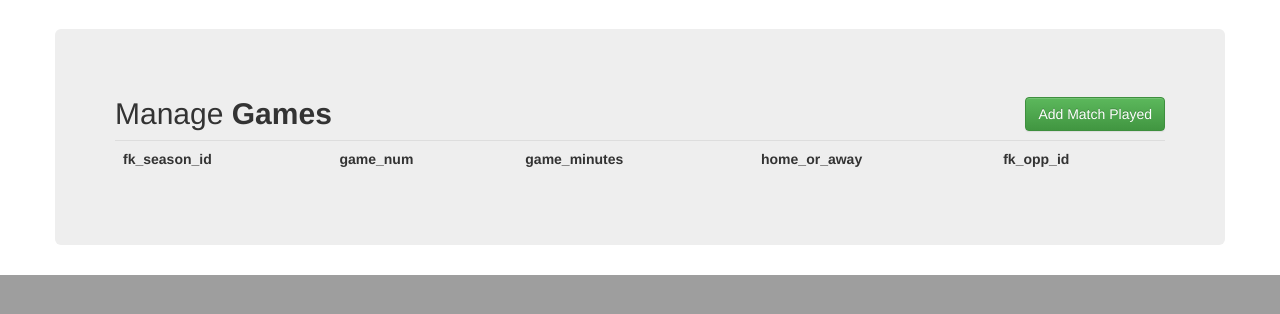
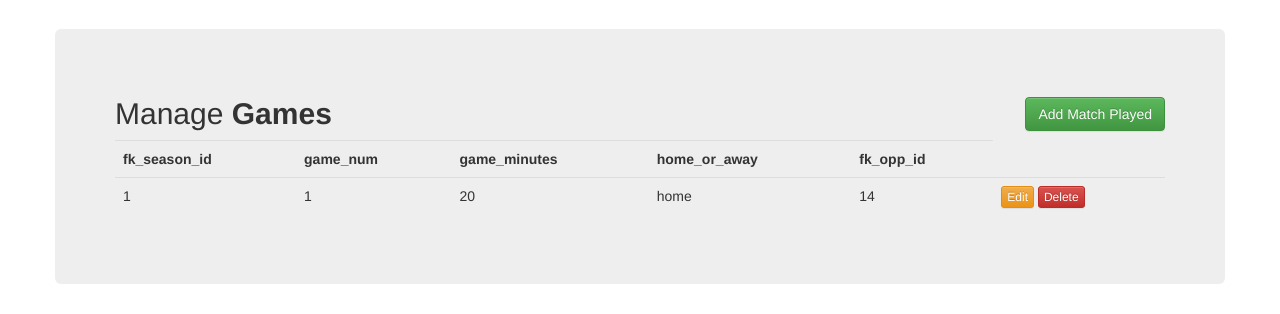
Before and after one commit to BrandonHoeft/fifa-career-mode-db, a Flask app: page / in a window 1280 px wide. Shown: the part 601-915 px from the top of the page. Before the commit the page ends 876 px from the top, so only its background shows below. Run offline with Flask 2, Linux system fonts and the light colour scheme; lists and menus that the app fills with data are empty.

Commit message:
add: bootstrap Modal form for inserting Match Data

```diff
--- a/flask_app/templates/index.html
+++ b/flask_app/templates/index.html
@@ -16,7 +16,7 @@
             <div class="jumbotron p-3">
 
                 <h2>Manage <b>Games </b> <button type="button" class="btn btn-success pull-right"
-                data-toggle="model" data-target="#mymodel"
+                data-toggle="modal" data-target="#mymodal"
                 >Add Match Played</button> </h2>
 
                 <table class="table table-hover table-dark">
@@ -31,11 +31,95 @@
 
                     </tr>
 
+                    <tr>
+                        <td>1</td>
+                        <td>1</td>
+                        <td>20</td>
+                        <td>home</td>
+                        <td>14</td>
+
+                        <td>
+                            <a href="" class="btn btn-warning btn-xs" data-toggle="modal" data-target="#modaledit">Edit</a>
+                            <a href="" class="btn btn-danger btn-xs" onclick="return confirm('Are you sure you want to delete?')">Delete</a>
+
+                        </td>
+
+
+
+                    </tr>
+
                 </table>
 
+            </div>
+
+
+            <!-- Modal Add Game https://getbootstrap.com/docs/4.0/components/modal/ -->
+            <div id="mymodal" class="modal fade" tabindex="-1" role="dialog">
+                <div class="modal-dialog" role="document">
+                    <div class="modal-content">
+                        <div class="modal-header">
+                            <h4 class="modal-title">Add Match Played</h4>
+<!--                            <button type="button" class="close" data-dismiss="modal" aria-label="Close">-->
+<!--                                <span aria-hidden="true">&times;</span>-->
+<!--                            </button>-->
+                        </div>
+                        <div class="modal-body">
+                            <form action="" method="POST">
+<!--                            <p>Modal body text goes here.</p>-->
+                                <div class="form-group">
+
+                                    <label>fk_season_id</label>
+                                    <input type="number" class="form-control" name="fk_season_id" required="1">
+
+                                </div>
+
+                                <div class="form-group">
+
+                                    <label>game_num</label>
+                                    <input type="number" class="form-control" name="game_num" required="1">
+
+                                </div>
+
+                                <div class="form-group">
+
+                                    <label>game_minutes</label>
+                                    <input type="number" class="form-control" name="game_minutes" required="1">
+
+                                </div>
+
+                                <div class="form-group">
+
+                                    <label>home_or_away</label>
+                                    <input type="text" class="form-control" name="home_or_away" required="1">
+
+                                </div>
+
+                                <div class="form-group">
+
+                                    <label>fk_opp_id</label>
+                                    <input type="number" class="form-control" name="fk_opp_id" required="1">
+
+                                </div>
+
+                                <div class="form-group">
+
+                                    <button class="btn btn-primary" type="submit">Add Match</button>
+
+                                </div>
+
+                            </form>
+                    </div>
+
+                        <div class="modal-footer">
+
+                            <button class="btn btn-secondary" data-dismiss="modal">Close</button>
+
+                        </div>
+                </div>
             </div>
         </div>
     </div>
 </div>
+</div>
 
 {% endblock %}
```
